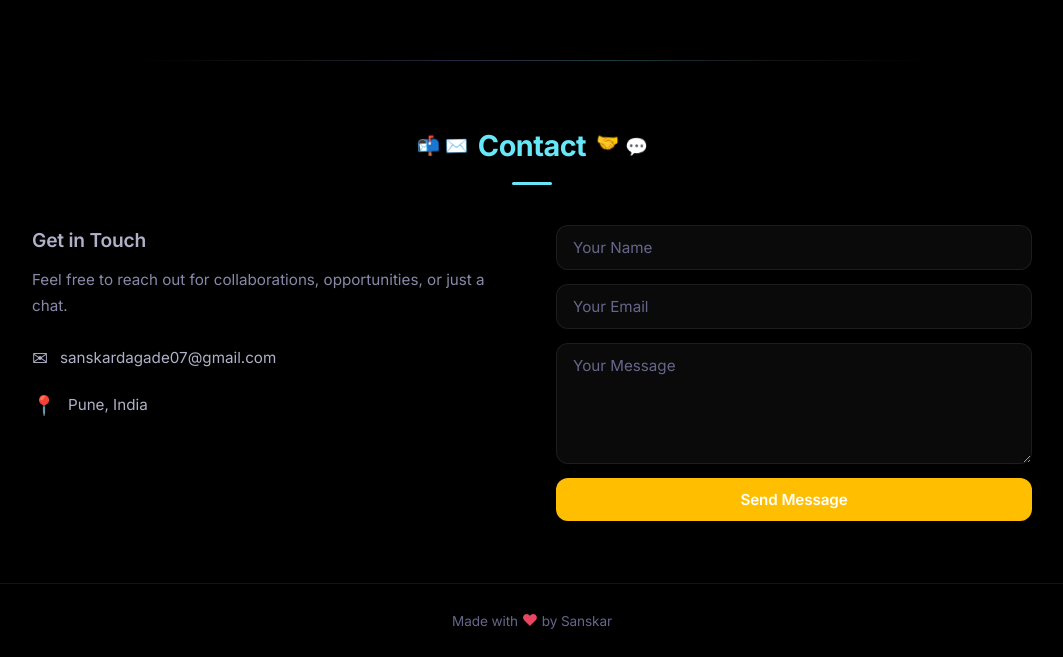
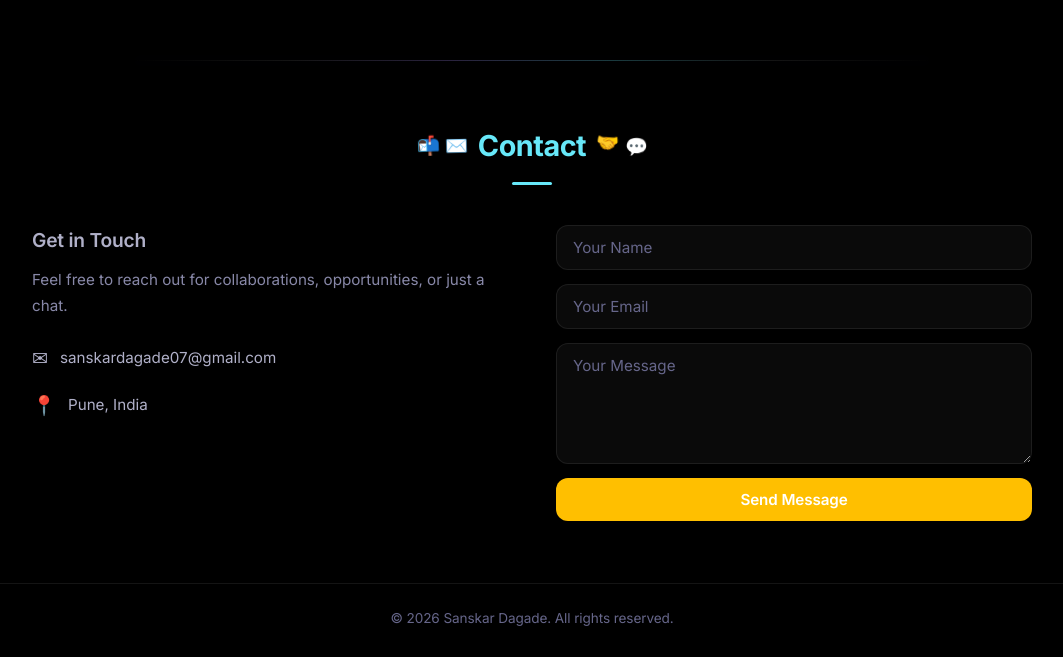
Before and after one commit to sanskardagade/Portfolio, a React (Vite) app: page / in a window 1280 px wide. Shown: the part 4082-4739 px from the top of the page, without its empty margins (108-1171 px from the left). Built offline with nearby package versions, Linux system fonts and the light colour scheme.

Commit message:
almost done

```diff
--- a/src/App.jsx
+++ b/src/App.jsx
@@ -74,7 +74,7 @@ function App() {
           <Contact />
         </main>
         <footer className="footer">
-          <p>Made with <span className="footer-heart">&hearts;</span> by Sanskar</p>
+          <p>© {new Date().getFullYear()} {personal.name}. All rights reserved.</p>
         </footer>
       </div>
     </ThemeProvider>
```
